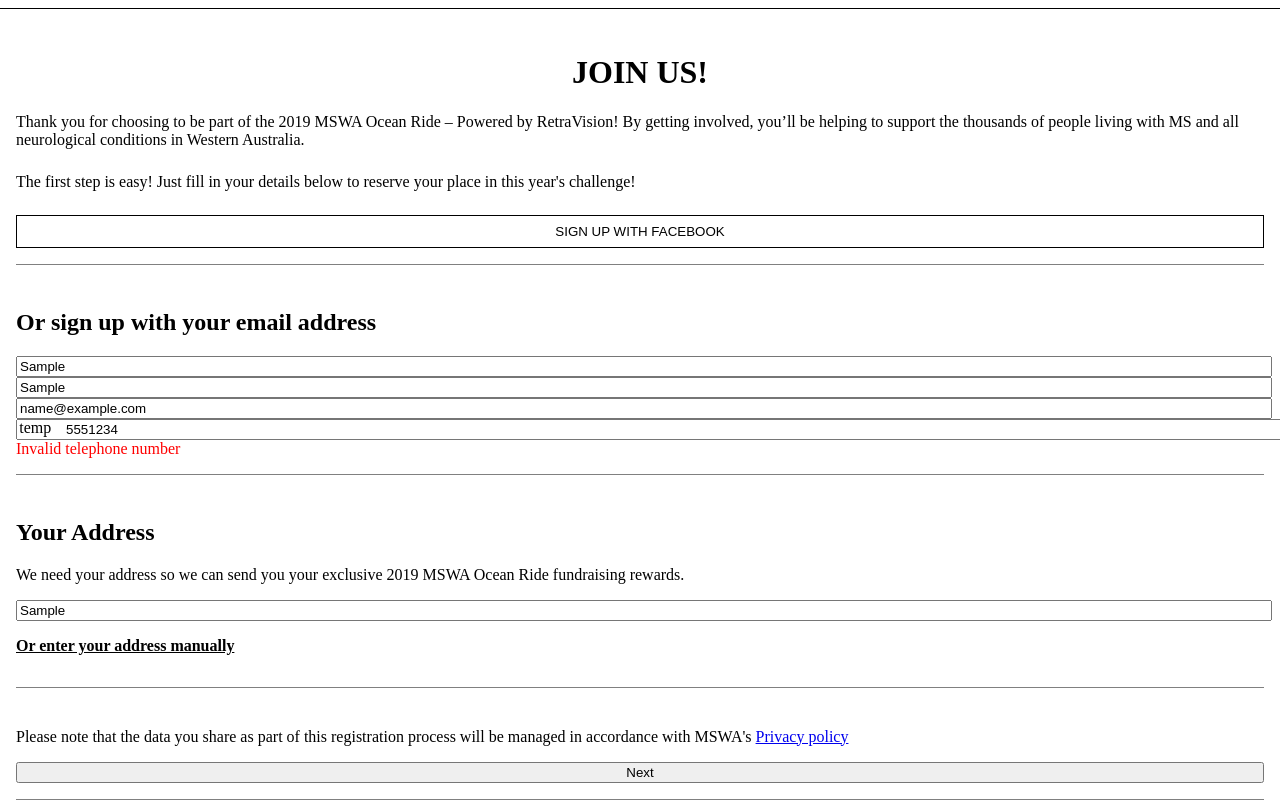
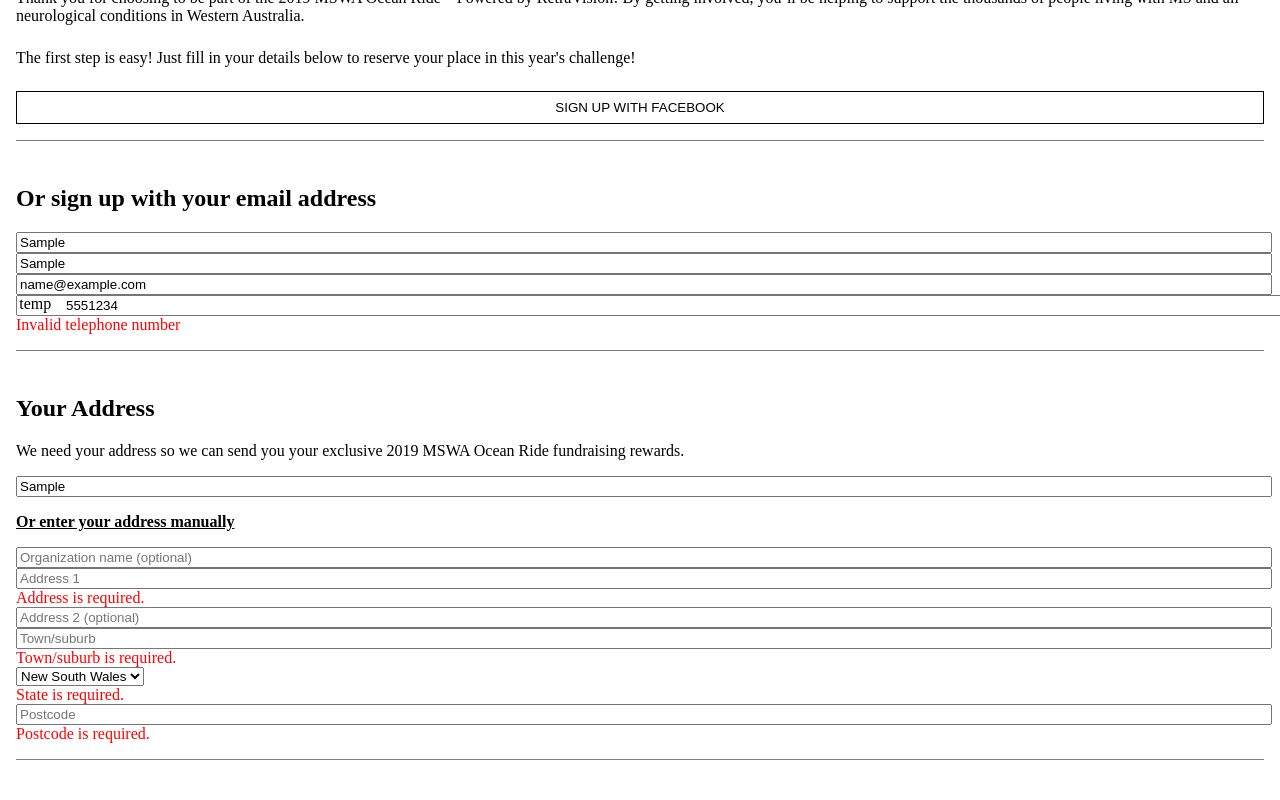
Before and after one commit to KevinFreistroffer/6stepform, a React (Create React App) app: page / in a window 1280 px wide. Both pictures are taken after typing "Sample", "Sample", "name@example.com", "5551234", "Sample" into the empty fields and a click on the button "Next". Built offline with nearby package versions, Linux system fonts and the light colour scheme.

Commit message:
Next component and filename changed to NextButton. States added to state select along with id and name

```diff
--- a/src/components/Step1/components/Next.js
+++ b/src/components/Step1/components/NextButton.js
@@ -2,7 +2,7 @@
 import { Link } from 'react-router-dom';
 
 
-const Next = (props) => {
+const NextButton = (props) => {
   return (
 	<div className="next section">
 		<p>Please note that the data you share as part of this registration process will be managed in accordance with MSWA's <a href="#">Privacy policy</a></p>
@@ -13,4 +13,4 @@
   )
 }
 
-export default Next;
+export default NextButton;
--- a/src/components/Step1/components/YourAddress/ManualAddressForm.js
+++ b/src/components/Step1/components/YourAddress/ManualAddressForm.js
@@ -2,8 +2,6 @@
 
 const ManualAddressForm = props => {
 	return (
-		<>
-			{props.manualAddressIsVisible && (
 		<>
 			<input
 				type="text"
@@ -22,9 +20,7 @@
 				onBlur={props.handleBlur}
 			/>
 			{props.errors.address1 && props.touched.address1 && (
-						<div className="error-message">
-							{props.errors.address1}
-						</div>
+				<div className="error-message">{props.errors.address1}</div>
 			)}
 			<input
 				type="text"
@@ -45,13 +41,16 @@
 			{props.errors.town && props.touched.town && (
 				<div className="error-message">{props.errors.town}</div>
 			)}
-					<select>
-						<option value="State">State</option>
+			<select id="state-select" name="state" onChange={props.handleOnChange}>
+				<option value="new-south-wales">New South Wales</option>
+				<option value="northern-territory">Northern Territory</option>
+				<option value="queensland">Queensland</option>
+				<option value="south-austrailia">South Australia</option>
+				<option value="tasmania">Tasmania</option>
+				<option value="victoria">Victoria</option>
 			</select>
 			{props.errors.state && props.touched.state && (
-						<div className="error-message">
-							{props.errors.state}
-						</div>
+				<div className="error-message">{props.errors.state}</div>
 			)}
 			<input
 				type="number"
@@ -62,11 +61,7 @@
 				onBlur={props.handleBlur}
 			/>
 			{props.errors.postcode && props.touched.postcode && (
-						<div className="error-message">
-							{props.errors.postcode}
-						</div>
-					)}
-				</>
+				<div className="error-message">{props.errors.postcode}</div>
 			)}
 		</>
 	);
--- a/src/components/Step1/components/YourAddress/index.js
+++ b/src/components/Step1/components/YourAddress/index.js
@@ -1,6 +1,6 @@
 import React, { useEffect, useState } from "react";
 import { Formik, Field, ErrorMessage } from "formik";
-import ManualAddressForm from './ManualAddressForm';
+import ManualAddressForm from "./ManualAddressForm";
 
 export const YourAddress = props => {
 	useEffect(() => {
@@ -19,7 +19,10 @@
 				placeholder="Start typing your address"
 				name="autoFindAddress"
 				value={props.autoFindAddress}
-				onChange={props.handleOnChange}
+				onChange={event => {
+					props.toggleManualAddressIsVisible(event.target.name);
+					props.handleOnChange(event);
+				}}
 				onBlur={props.handleBlur}
 			/>
 			{props.errors.autoFindAddress && props.touched.autoFindAddress && (
@@ -30,6 +33,7 @@
 			<h3 onClick={props.toggleManualAddressIsVisible}>
 				Or enter your address manually
 			</h3>
+			{props.manualAddressIsVisible && (
 				<ManualAddressForm
 					manualAddressIsVisible={props.manualAddressIsVisible}
 					address1={props.address1}
@@ -43,6 +47,7 @@
 					handleOnChange={props.handleOnChange}
 					onBlur={props.onBlur}
 				/>
+			)}
 		</div>
 	);
 };
--- a/src/components/Step1/index.js
+++ b/src/components/Step1/index.js
@@ -4,7 +4,7 @@
 import SignUpWithEmail from "./components/SignUpWithEmail";
 import YourAddress from "./components/YourAddress/index";
 import ErrorMessages from "./components/ErrorMessages";
-import Next from "./components/Next";
+import NextButton from "./components/NextButton";
 import { Formik, Form, ErrorMessage } from "formik";
 import validator from "validator";
 
@@ -29,7 +29,7 @@
         };
     }
 
-    toggleManualAddressIsVisible = () => {
+    toggleManualAddressIsVisible = (inputName = '') => {
         this.setState({
             manualAddressIsVisible: !this.state.manualAddressIsVisible
         });
@@ -210,7 +210,7 @@
                                     errors={errors}
                                     toggleManualAddressIsVisible={this.toggleManualAddressIsVisible}
                                 />
-                                <Next />
+                                <NextButton />
                             </form>
                         )}
                     </Formik>
```
Lines whose indentation alone changed are shown as unchanged.
